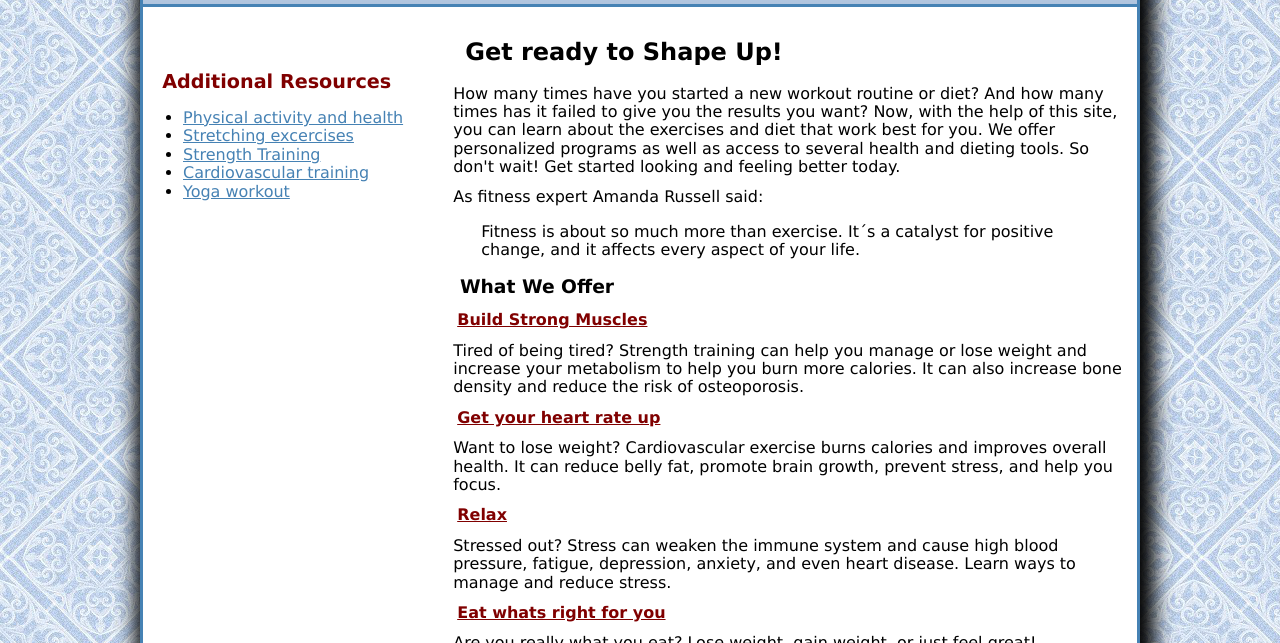
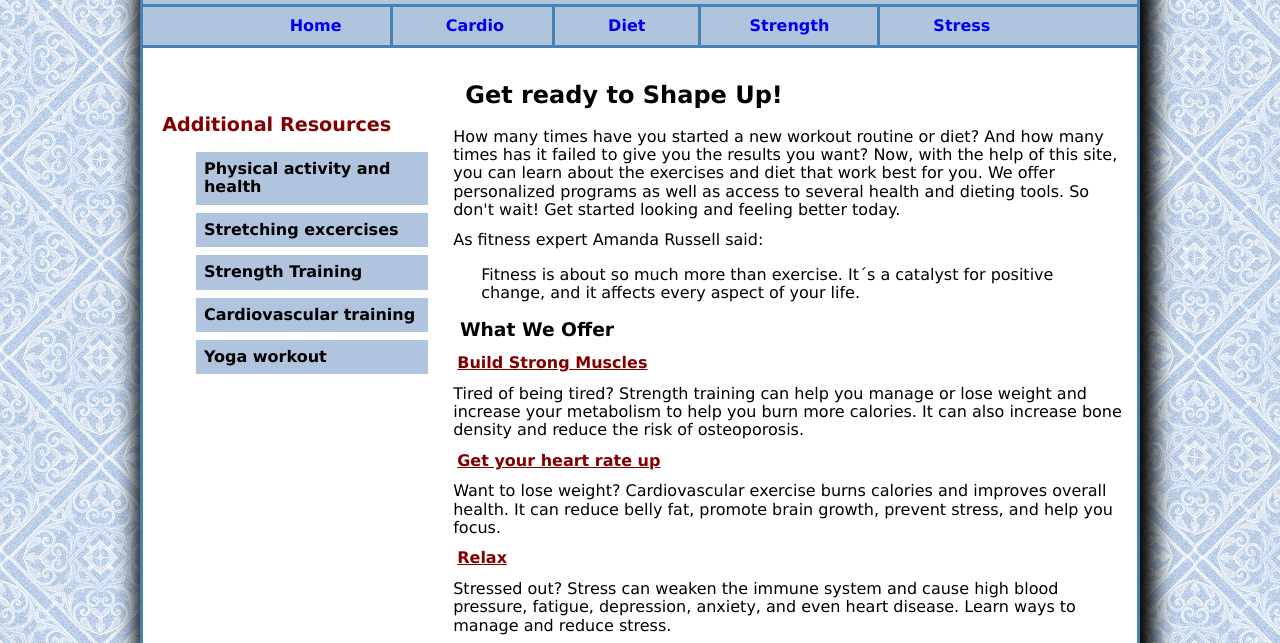
Before and after one commit to MitchellR0/shapeup, a plain HTML site: page index.html in a window 1280 px wide. Shown: the part 141-784 px from the top of the page. Drawn offline with Linux system fonts and the light colour scheme.

Commit message:
Add files via upload

```diff
--- a/index.html
+++ b/index.html
@@ -22,6 +22,31 @@
 		<h3>Find the <span class="shadow">best</span> fit for you</h3>
 	</header>
 
+	<nav id="nav_menu">
+		<ul>
+			<li><a href="index.html">Home</a></li>
+			<li><a href="cardio/index.html">Cardio</a></li>
+			<li>
+				<a href="diet/index.html">Diet</a>
+				<ul>
+					<li><a href="diet/bmi.html">BMI</a></li>
+					<li><a href="diet/calories.html">Calories</a></li>
+					<li><a href="diet/meals.html">Meals</a></li>
+				</ul>
+			</li>
+			<li><a href="strength/index.html">Strength</a></li>
+			<li id="last">
+				<a href="stress/index.html">Stress</a>
+				<ul>
+					<li><a href="stress/meditate.html">Meditate</a></li>
+					<li><a href="stress/tips.html">Tips</a></li>
+					<li><a href="stress/vipassana.html">Vipassana</a></li>
+				</ul>
+			</li>
+		</ul>
+	</nav>
+
+
 	<main>
 		<section>
 			<h2>Get ready to Shape Up!</h2>
@@ -45,6 +70,7 @@
 		</section>
 
 		<aside>
+			<nav id="nav_list">
 				<h3>Additional Resources</h3>
 				<ul>
 					<li><a class="link" href="https://www.cdc.gov/healthyweight/physical_activity/index.html" target="_blank">Physical activity and health</a></li>
@@ -52,8 +78,8 @@
 					<li><a class="link" href="https://www.mayoclinic.org/healthy-lifestyle/fitness/in-depth/strength-training/art-20046670" target="_blank">Strength Training</a></li>
 					<li><a class="link" href="https://www.realbuzz.com/articles-interests/fitness/article/what-is-cardiovascular-training/" target="_blank">Cardiovascular training</a></li>
 					<li><a class="link" href="https://www.self.com/gallery/power-yoga-workout" target="_blank">Yoga workout</a></li>
-
 				</ul>
+			</nav>
 		</aside>
 
 	</main>
--- a/styles/main.css
+++ b/styles/main.css
@@ -5,6 +5,61 @@
 html {
     background-color: lightsteelblue;
     background-image: url(../images/bgtile.jpg);
+}
+
+#nav_menu {
+    margin: 0;
+}
+#nav_menu ul {
+    list-style: none;
+    text-align: center;
+    border-bottom: 3px solid steelblue;
+    background-color: lightsteelblue;
+    padding: 10px 0;
+    margin-top: 0;
+}
+#nav_menu ul ul {
+    display: none;
+}
+#nav_menu ul li {
+    display: inline;
+    border-right: 3px solid steelblue;
+    padding: 10px 3em;
+}
+#nav_menu #last {
+    border-right: none;
+}
+#nav_menu ul li a {
+    font-weight: bold;
+    text-decoration: none;
+}
+#nav_menu ul li a:hover {
+    color: red;
+}
+
+
+#nav_list h2 {
+    margin-bottom: 5px;
+    text-align: center;
+}
+#nav_list ul {
+    list-style-type: none;
+}
+#nav_list li {
+    width: 90%;
+    margin: 0 auto .5em;
+}
+#nav_list a {
+    display: block;
+    font-weight: bold;
+    text-decoration: none;
+    background-color: lightsteelblue;
+    padding: .5em;
+    color: black;
+}
+#nav_list a:hover {
+    background-color: steelblue;
+    color: white;
 }
 
 body {
```
Lines whose indentation alone changed are shown as unchanged.
